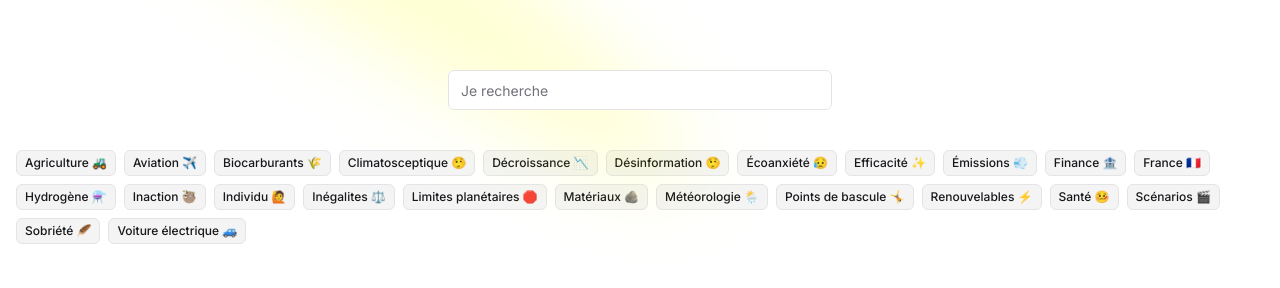
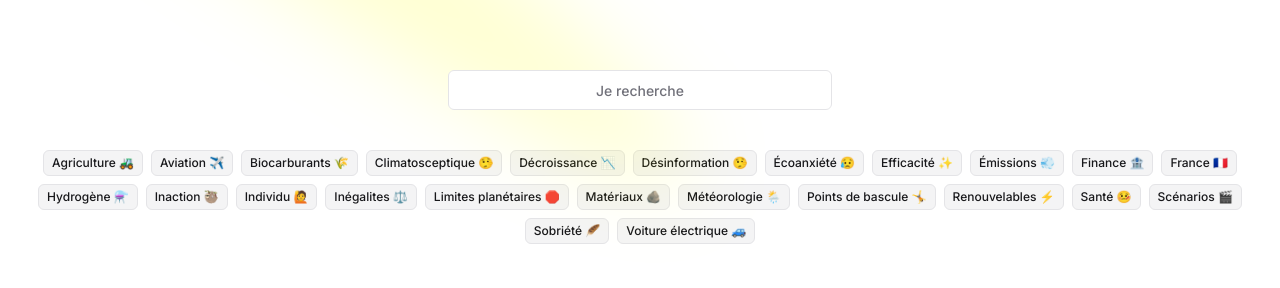
Before and after one commit to alexandre-mace/transition, a Next.js app: page / in a window 1280 px wide. Shown: the part 190-478 px from the top of the page. Built offline with nearby package versions, Linux system fonts and the light colour scheme.

Commit message:
Small UI updates

```diff
--- a/app/page.tsx
+++ b/app/page.tsx
@@ -34,13 +34,15 @@ export default function Home() {
       <section className={"container flex justify-center"}>
         <Input
           placeholder={"Je recherche"}
-          className={"z-10 max-w-sm bg-white"}
+          className={
+            "z-10 max-w-sm bg-white text-center font-medium placeholder:font-medium"
+          }
           value={search}
           onChange={(event) => setSearch(event.target.value)}
         />
       </section>
 
-      <section className={"container flex flex-wrap gap-2"}>
+      <section className={"container flex flex-wrap justify-center gap-2"}>
         {tags
           .sort((a, b) => a.localeCompare(b))
           .map((tag) => (
--- a/components/SearchCommand.tsx
+++ b/components/SearchCommand.tsx
@@ -71,9 +71,12 @@ const CustomCommandItem = ({
       href={"#" + slugify(debunk.question)}
       onClick={() => setOpen(false)}
     >
-      <CommandItem onSelect={(value) => ref?.current?.click()}>
+      <CommandItem
+        onSelect={(value) => ref?.current?.click()}
+        className={"data-[disabled]:opacity-100"}
+      >
         <LinkIcon className="mr-2 h-4 w-4" />
-        <span>{debunk.question}</span>
+        <div>{debunk.question}</div>
       </CommandItem>
     </Link>
   );
```
